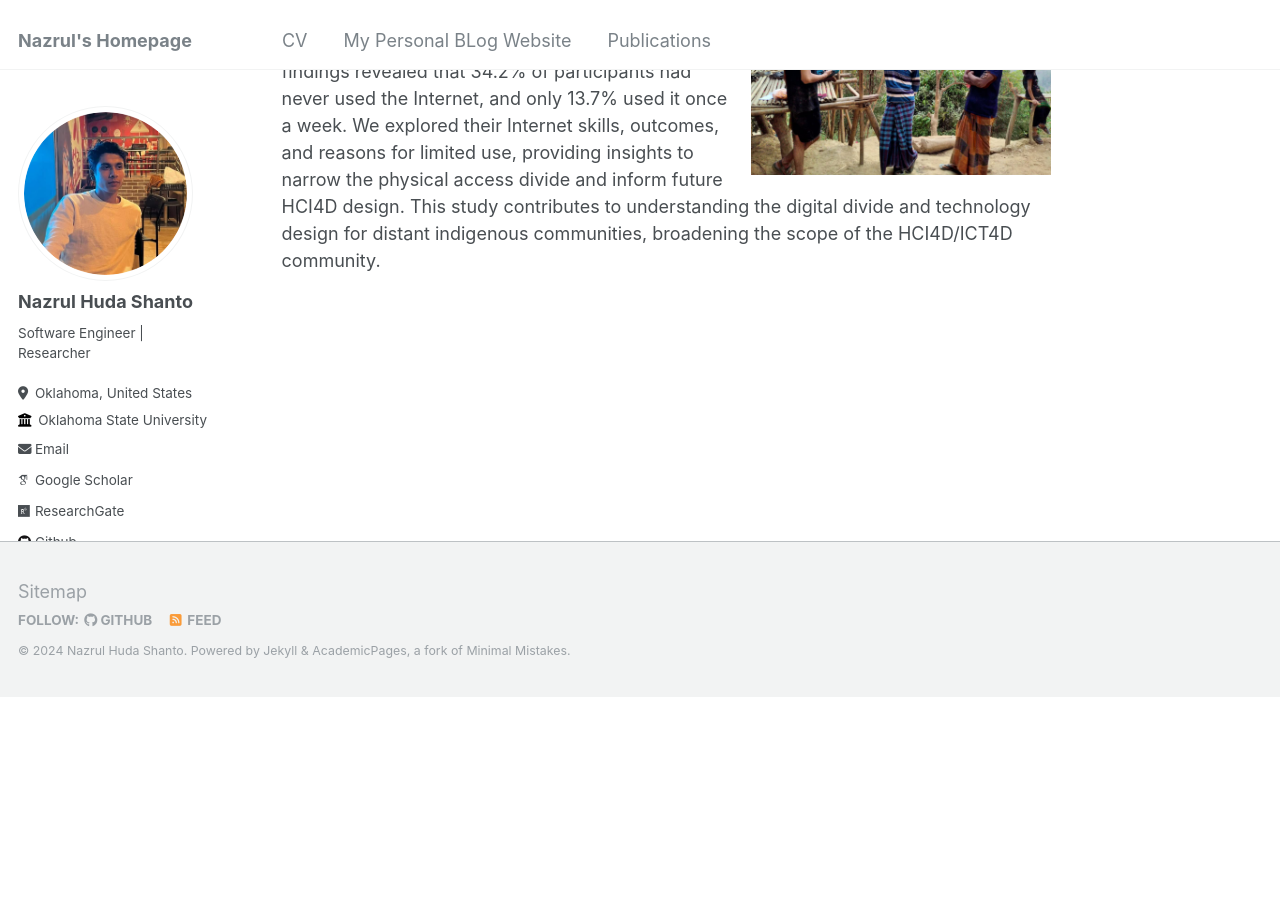
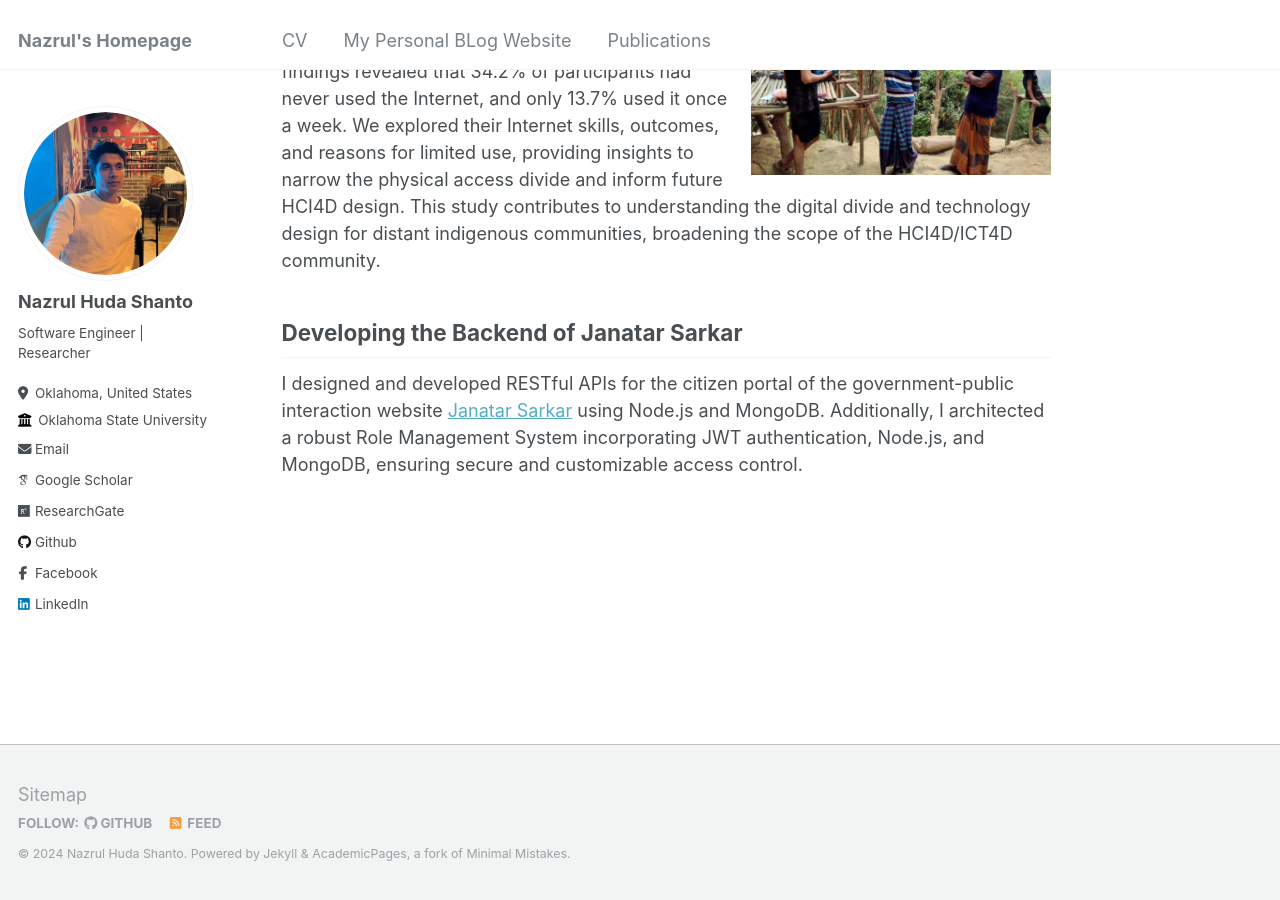
Before and after one commit to nazrulhuda/portfolio, a Jekyll site: the page built from _pages/about.md, in a window 1280 px wide and 900 px high, scrolled down 1168 px. Built offline with Jekyll 4.4.1, drawn with Linux system fonts in a browser that asks for light colours; some web fonts are replaced; before the commit the page ends 1864 px from its top, so only the background shows below that.

Commit message:
first commit

```diff
--- a/_pages/about.md
+++ b/_pages/about.md
@@ -23,3 +23,6 @@ For a US-based borrowing company [Kramasoft](https://kramasoft.com/landing), I i
 
 ## Bridging the Digital Divide: A Study of HVECs in Southeast Bandarban
 In the high mountains of southeast Bandarban, highly vulnerable ethnic communities (HVECs) live without basic mobile and network availability. To address the digital divide among HVECs, we conducted a mixed-method study involving two visits ![Illustration of combining vision and language modalities](images/o.jpg){: .align-right width="300px"} to six different ethnic communities across 15 villages. Trekking for nine days to collect data, we engaged 72 participants in quantitative and qualitative research, using statistical and machine learning methods. Our findings revealed that 34.2% of participants had never used the Internet, and only 13.7% used it once a week. We explored their Internet skills, outcomes, and reasons for limited use, providing insights to narrow the physical access divide and inform future HCI4D design. This study contributes to understanding the digital divide and technology design for distant indigenous communities, broadening the scope of the HCI4D/ICT4D community.
+
+## Developing the Backend of Janatar Sarkar
+I designed and developed RESTful APIs for the citizen portal of the government-public interaction website [Janatar Sarkar](https://janatarsarkar.gov.bd/) using Node.js and MongoDB. Additionally, I architected a robust Role Management System incorporating JWT authentication, Node.js, and MongoDB, ensuring secure and customizable access control.
```
